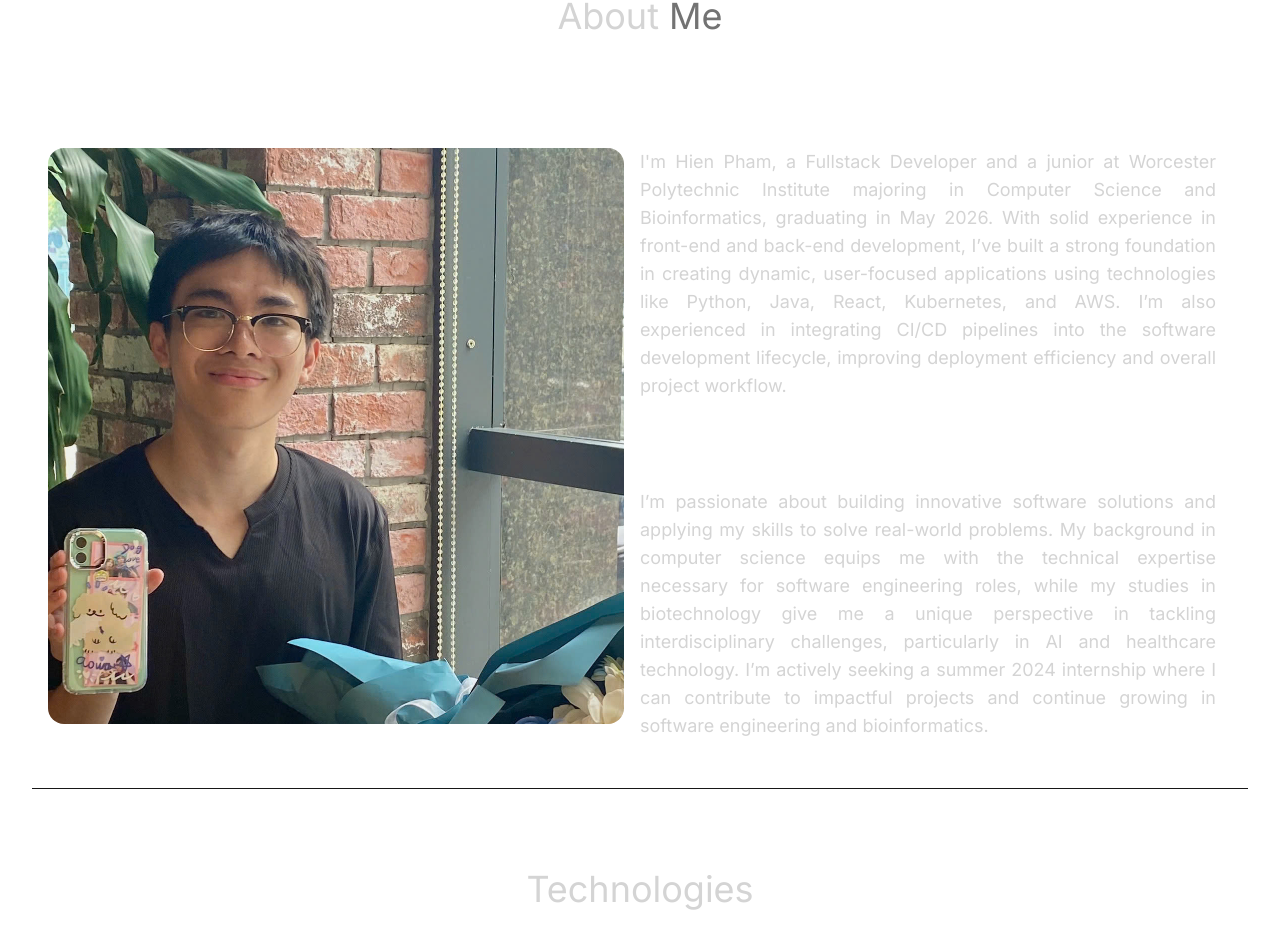
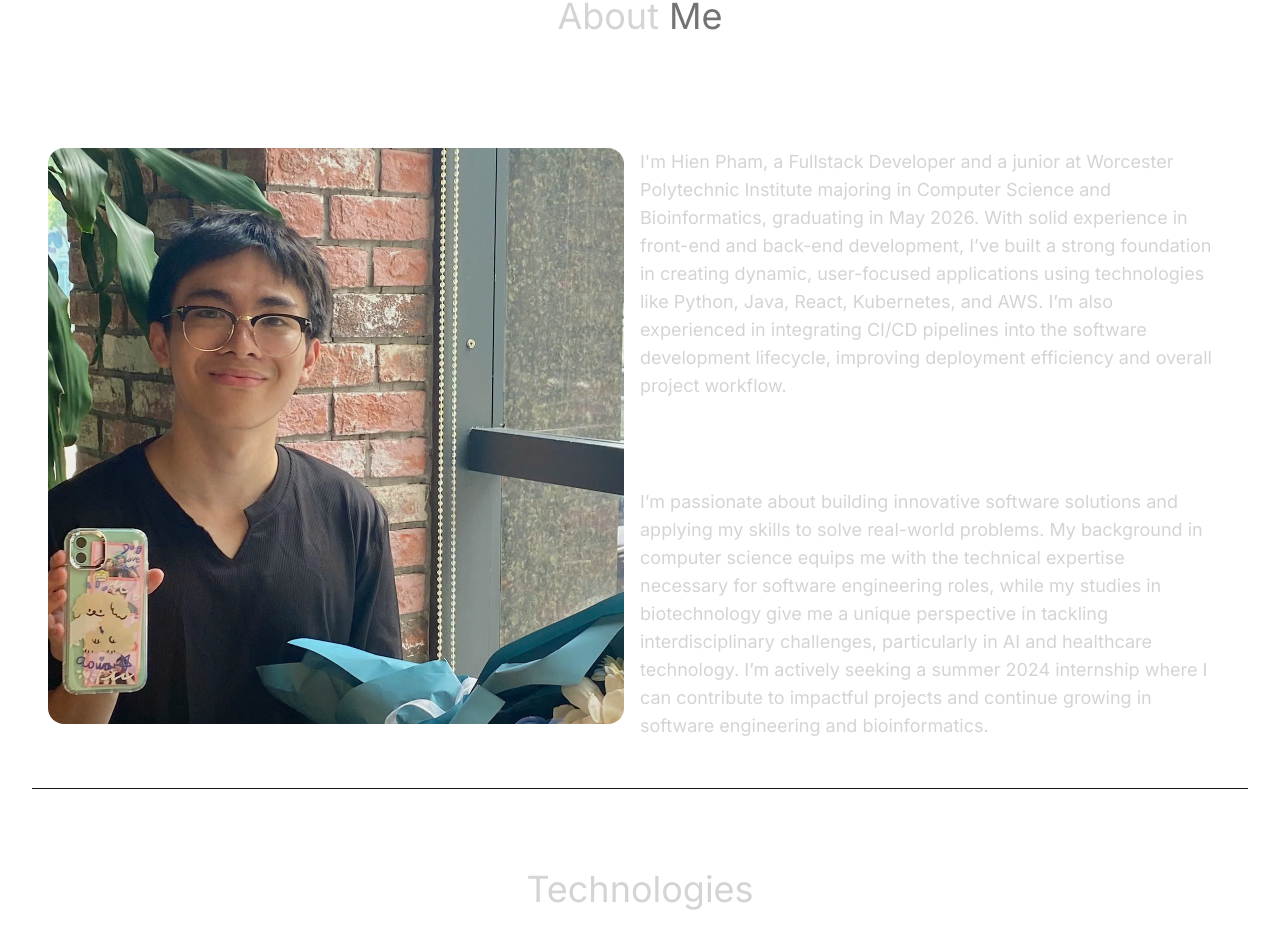
Before and after one commit to giahienpham/new-portfolio, a React (Vite) app: page / in a window 1280 px wide. Shown: the part 837-1785 px from the top of the page. Built offline with nearby package versions, Linux system fonts and the light colour scheme.

Commit message:
fix align bugs

```diff
--- a/src/components/About.jsx
+++ b/src/components/About.jsx
@@ -31,12 +31,8 @@ const About = () => {
           className="w-full lg:w-1/2"
         >
           <div className="flex flex-col justify-center lg:justify-start">
-            <p className="my-2 max-w-xl py-6 text-lg text-justify">
-              {ABOUT_TEXT}
-            </p>
-            <p className="my-2 max-w-xl py-6 text-lg text-justify mt-8">
-              {ABOUT_TEXT2}
-            </p>
+            <p className="my-2 max-w-xl py-6 text-lg">{ABOUT_TEXT}</p>
+            <p className="my-2 max-w-xl py-6 text-lg mt-8">{ABOUT_TEXT2}</p>
           </div>
         </motion.div>
       </div>
```
